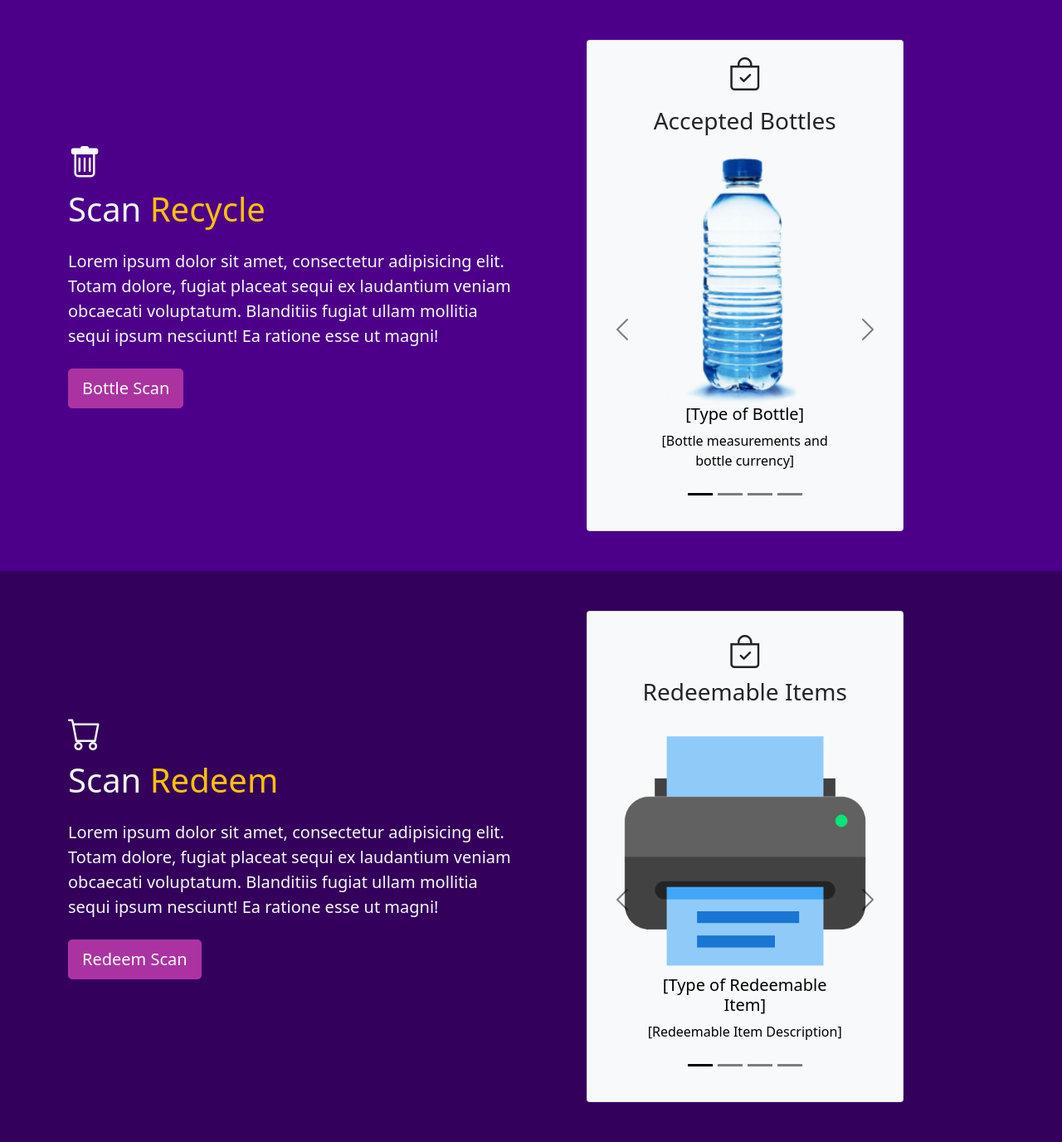
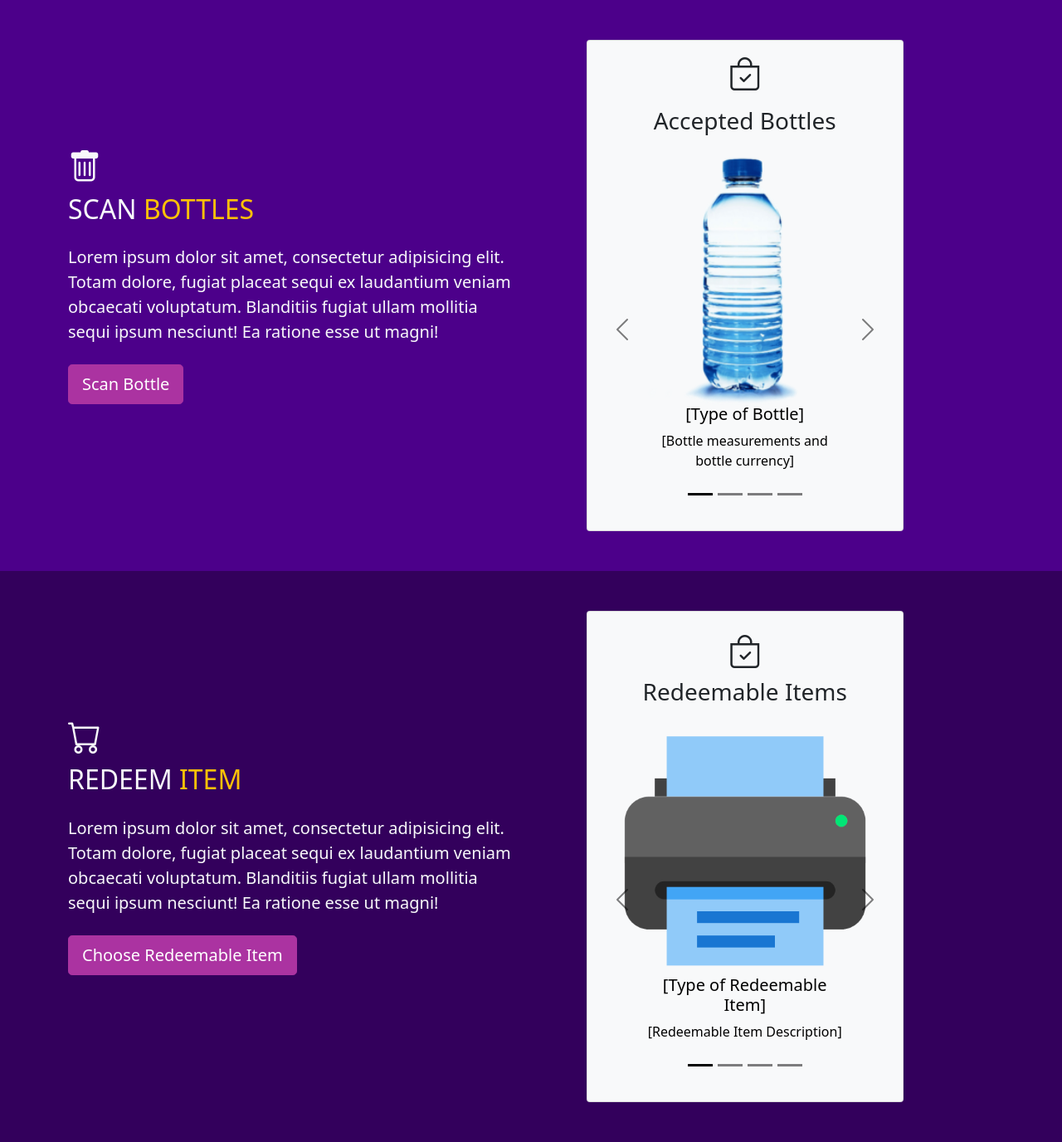
Before and after one commit to LouielAngeloQuisim/THESIS-BCASH, a PHP site: page /dash_shop.php in a window 1280 px wide. Shown: the part 72-1448 px from the top of the page at 83% size. Run offline with PHP 8.4, Linux system fonts and the light colour scheme; some libraries are stand-ins or nearby versions; some web fonts are replaced.

Commit message:
shop side

```diff
--- a/dash_shop.php
+++ b/dash_shop.php
@@ -29,12 +29,12 @@
                     <div class="h1 mb-2">
                         <i class="bi bi-trash"></i>
                     </div>
-                    <h1>Scan <span class="text-warning">Recycle</span></h1></h1>
+                    <h2>SCAN <span class="text-warning">BOTTLES</span></h2>
                     <p class="lead my-4">
                         Lorem ipsum dolor sit amet, consectetur adipisicing elit. Totam dolore, fugiat placeat sequi ex laudantium veniam obcaecati voluptatum. Blanditiis fugiat ullam mollitia sequi ipsum nesciunt! Ea ratione esse ut magni!
                     </p>
                     <!-- recycle scan button -->
-                    <a href="recycle_scan.php" class="btn btn-secondary btn-lg mb-4">Bottle Scan</a>
+                    <a href="recycle_scan.php" class="btn btn-secondary btn-lg mb-4">Scan Bottle</a>
                 </div>
             </div>
             <!-- acceptable bottles carousel area -->
@@ -116,12 +116,12 @@
                     <div class="h1 mb-2">
                         <i class="bi bi-cart"></i>
                     </div>
-                    <h1>Scan <span class="text-warning">Redeem</span></h1></h1>
+                    <h2>REDEEM <span class="text-warning">ITEM</span></h2>
                     <p class="lead my-4">
                         Lorem ipsum dolor sit amet, consectetur adipisicing elit. Totam dolore, fugiat placeat sequi ex laudantium veniam obcaecati voluptatum. Blanditiis fugiat ullam mollitia sequi ipsum nesciunt! Ea ratione esse ut magni!
                     </p>
                     <!-- redeem scan button -->
-                    <a href="redeem_scan.php" class="btn btn-secondary btn-lg mb-4">Redeem Scan</a>
+                    <a href="redeem_scan.php" class="btn btn-secondary btn-lg mb-4">Choose Redeemable Item</a>
                 </div>
             </div>
             <!-- redeemable items carousel area -->
--- a/recycling.php
+++ b/recycling.php
@@ -46,7 +46,7 @@
         <div class="modal-dialog modal-dialog-centered">
             <div class="modal-content">
                 <div class="modal-header">
-                    <h5 class="modal-title" id="modalrecyclepopup">Redeem</h5>
+                    <h5 class="modal-title" id="modalrecyclepopup">Claim Points</h5>
                     <!-- Cancel Confirm trigger modal -->
                     <button type="button" class="btn-close" data-bs-toggle="modal" data-bs-target="#modalcancelconfirm">
                     </button>
@@ -56,7 +56,7 @@
                         <i class="bi bi-check-circle"></i>
                     </div>
                     <p class="text-fondark">
-                        Recycle QR Successfully Scanned!
+                        Points transferred succesfully
                     </p>
                 </div>
                 <div class="modal-footer">
--- a/redeeming.php
+++ b/redeeming.php
@@ -46,7 +46,7 @@
         <div class="modal-dialog modal-dialog-centered">
             <div class="modal-content">
                 <div class="modal-header">
-                    <h5 class="modal-title" id="modalredeempopup">Redeem</h5>
+                    <h5 class="modal-title" id="modalredeempopup">Redeem Item</h5>
                     <button type="button" class="btn-close" data-bs-dismiss="modal"></button>
                 </div>
                 <div class="modal-body text-center">
@@ -54,7 +54,7 @@
                         <i class="bi bi-check-circle"></i>
                     </div>
                     <p class="text-fondark">
-                        Redeem QR Successfully Scanned!
+                        Redeemed Succesfully
                     </p>
                 </div>
                 <div class="modal-footer">
```
Also changed, not shown: recycle_scan.php (+4 -4 lines).
